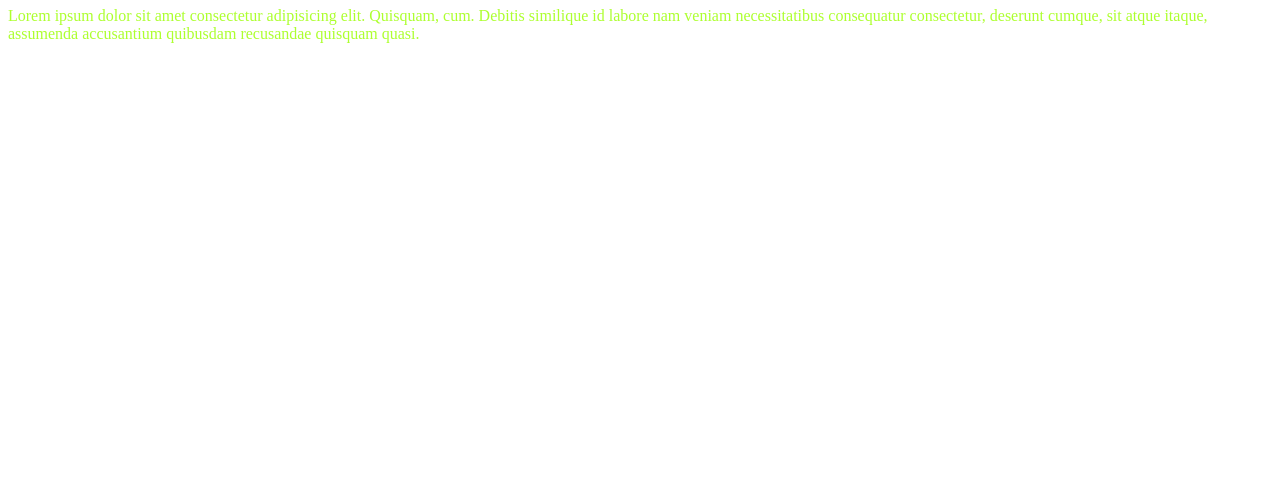
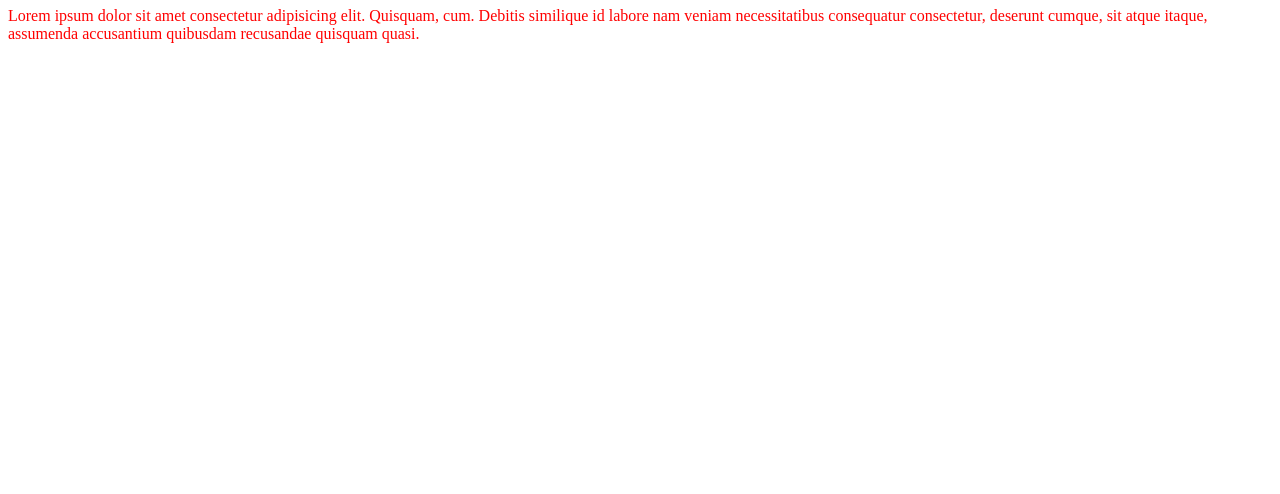
Before and after one commit to crupes08/my-second-repo, a plain HTML site: page index.html in a window 1280 px wide. Shown: the part 306-800 px from the top of the page. Drawn offline with Linux system fonts and the light colour scheme.

Commit message:
color change

```diff
--- a/style.css
+++ b/style.css
@@ -1,3 +1,3 @@
 p{
-    color: greenyellow;
+    color: red;
 }
```
